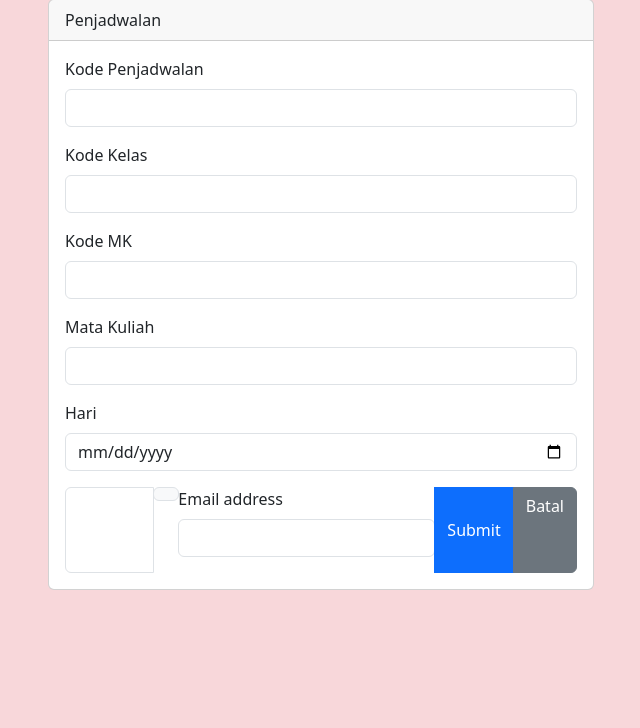
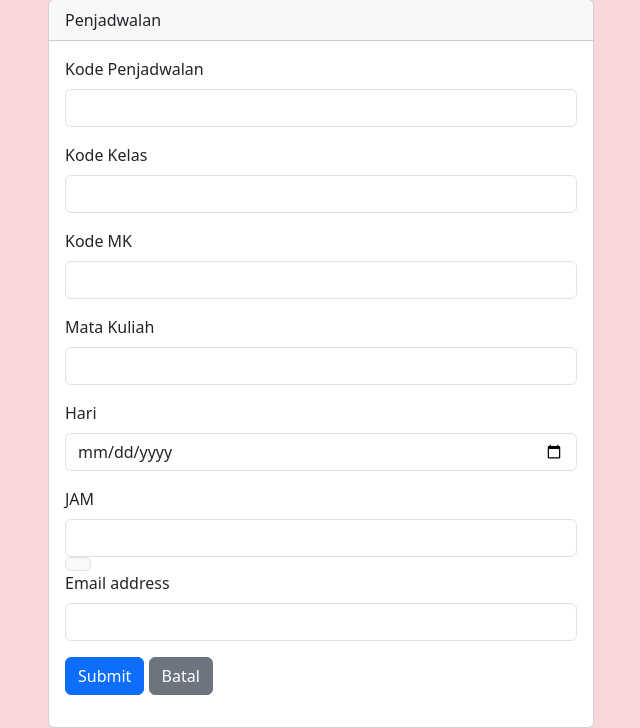
Before and after one commit to thurssdar/pbsunidaa, a PHP site: page /form.php in a window 1280 px wide. Shown: the part 73-801 px from the top of the page, without its empty margins (319-959 px from the left). Before the commit the page ends 663 px from the top, so only its background shows below. Run offline with PHP 8.4, Linux system fonts and the light colour scheme; some libraries are stand-ins or nearby versions.

Commit message:
Update form.php

```diff
--- a/form.php
+++ b/form.php
@@ -49,10 +49,13 @@
             <input type="date" name="tanggal" class="form-control" id="Tanggal" aria-describedby="tanggalHelp">
         </div>
 
+        <div class="mb-3">
+        <label for="jam" class="form-label">JAM</label>
+        <input type="jam" class="form-control timepicker-input" data-target="#timepicker"/>
         <div class="input-group date" id="timepicker" data-target-input="nearest">
-        <input type="text" class="form-control timepicker-input" data-target="#timepicker"/>
         <div class="input-group-append" data-target="#timepicker" data-toggle="timepicker">
         <div class="input-group-text"><i class="far fa-clock"></i></div>
+        </div>
         </div>
 
         <div class="mb-3">
```
